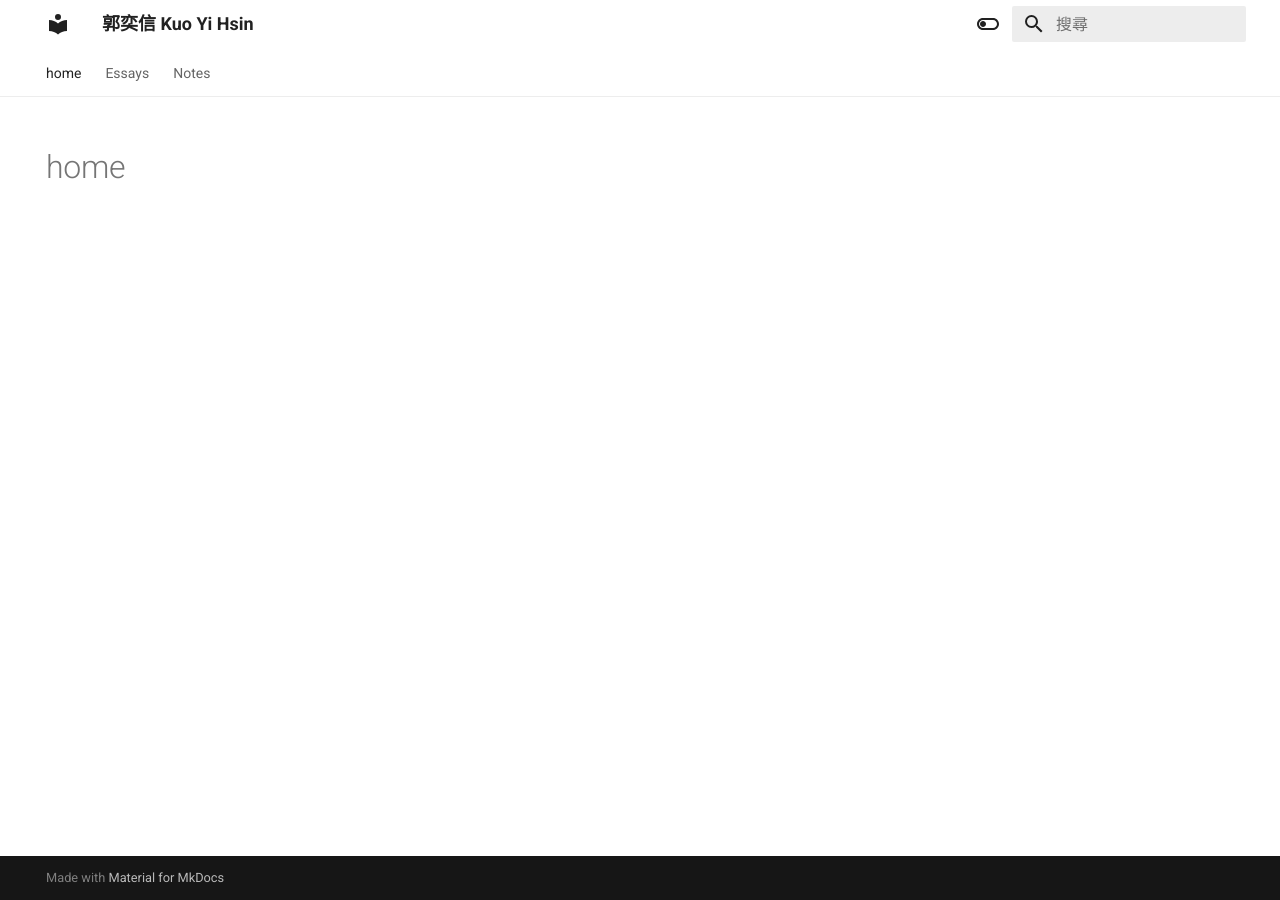
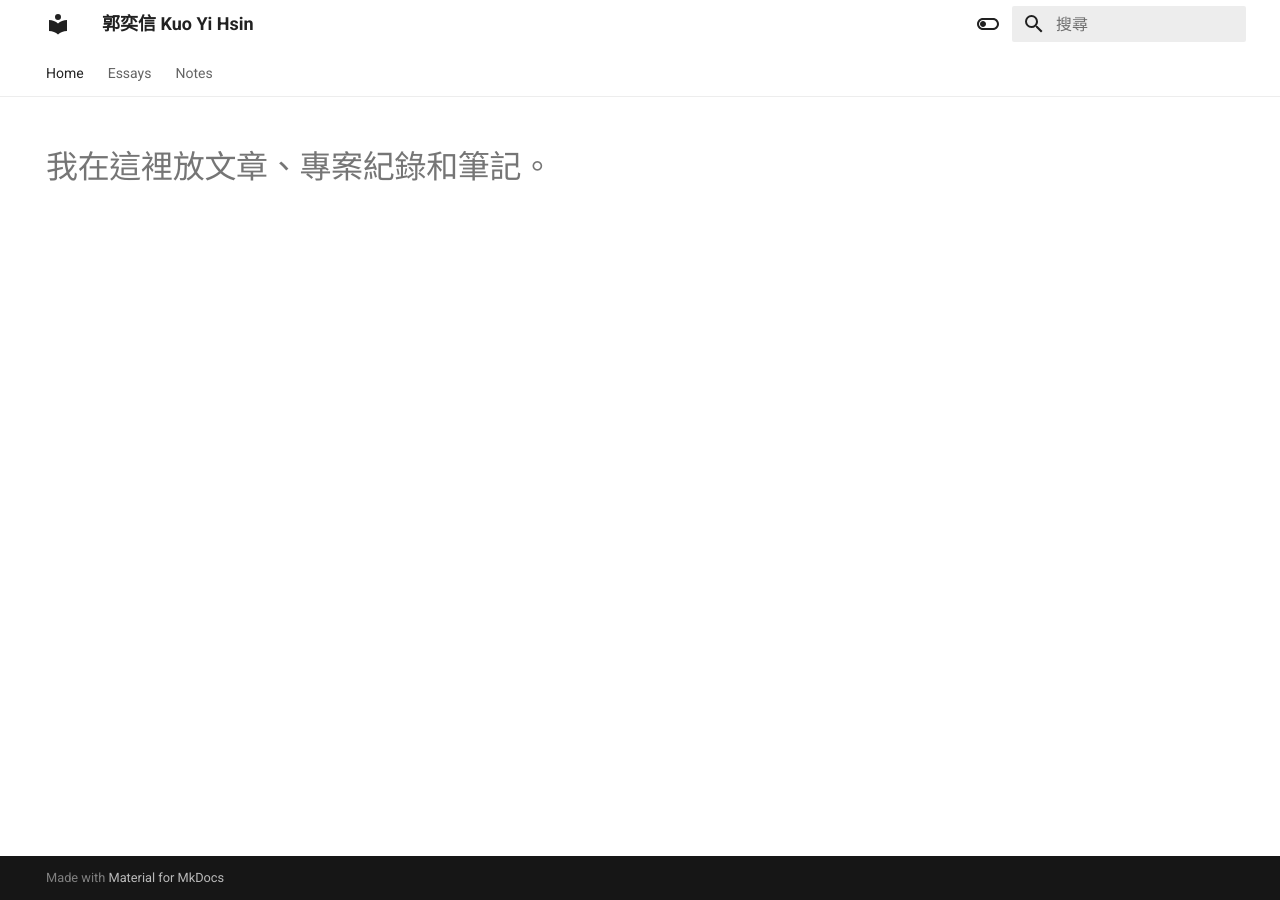
Before and after one commit to hisoka502/blog_blot, an MkDocs documentation site: the page built from docs/index.md, in a window 1280 px wide. Built offline with MkDocs 1.6.1 and Material for MkDocs 9.7.7, drawn with Linux system fonts in a browser that asks for light colours.

Commit message:
publish 2022_0704_2202

```diff
--- a/docs/index.md
+++ b/docs/index.md
@@ -1,6 +1,8 @@
 ---
-title: home
+title: Home
 hide:
   - toc
   - navigation
 ---
+
+# 我在這裡放文章、專案紀錄和筆記。
```
